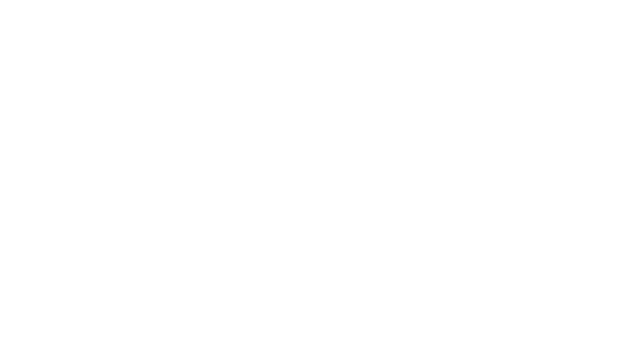
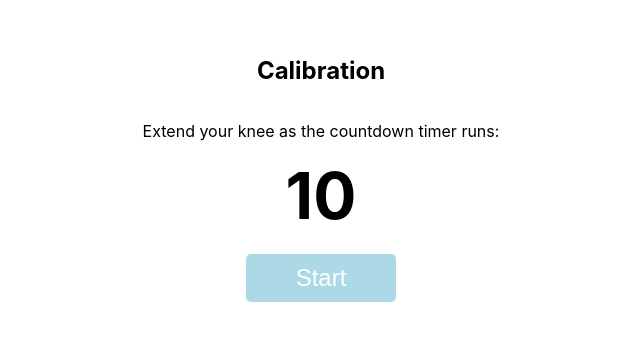
Before and after one commit to amy-al/smart-knee-brace, a React (Create React App) app: page /calibration in a window 1280 px wide. Before the commit this address had no page. Shown: the part 231-572 px from the top of the page, without its empty margins (319-959 px from the left). Built offline with nearby package versions, Linux system fonts and the light colour scheme.

Commit message:
update: added claibration window

```diff
--- a/src/App.js
+++ b/src/App.js
@@ -4,6 +4,7 @@
 import Home from './pages/Home';
 import Stretch_sensor from './pages/stretch_sensor';
 import Video from './pages/Video'
+import Calibration from './pages/Calibration';
 
 function App() {
 return (
@@ -16,6 +17,7 @@
             <Route exact path="/" element={<Home />}></Route>
             <Route path="/stretch" element={<Stretch_sensor />}></Route>
             <Route path="/video" element={<Video />}></Route>
+            <Route path="/calibration" element={<Calibration />}></Route>
         </Routes>
         </Router>
     </>
--- /dev/null
+++ b/src/pages/Calibration.css
@@ -0,0 +1,34 @@
+.calibration-container {
+    display: flex;
+    flex-direction: column;
+    align-items: center;
+    justify-content: center;
+    height: 100vh;
+    text-align: center;
+  }
+
+  .timer {
+    font-size: 4rem;
+    font-weight: bold;
+    margin-bottom: 20px;
+  }
+
+  .calibration-value {
+    font-size: 2rem;
+    margin-bottom: 10px;
+  }
+
+  .start-timer,
+  .reset-timer {
+    padding: 10px 20px;
+    font-size: 1.5rem;
+    background-color: lightblue;
+    border: none;
+    border-radius: 5px;
+    cursor: pointer;
+  }
+
+  .start-timer:hover,
+  .reset-timer:hover {
+    background-color: skyblue;
+  }
--- /dev/null
+++ b/src/pages/Calibration.js
@@ -0,0 +1,66 @@
+import React, { useState, useEffect } from 'react';
+import './Calibration.css';
+
+const Calibration = ({stretch_value}) => {
+  const [countdown, setCountdown] = useState(10); // Countdown timer value
+  const [calibrationValue, setCalibrationValue] = useState(null); // Store fully extended value
+  const [paused, setPaused] = useState(true);
+
+  useEffect(() => {
+    let timer;
+
+    // Logic to handle countdown timer
+    if (!paused && countdown !== 0) {
+      timer = setInterval(() => {
+        setCountdown((prevCountdown) => prevCountdown - 1);
+      }, 1000);
+    }
+
+    const currentValue = stretch_value; /* Retrieve the current knee brace value */
+    setCalibrationValue(currentValue);
+
+    if (countdown === 0) {
+      localStorage.setItem('CalibrationValue', currentValue);
+    }
+
+    // Cleanup timer when component unmounts
+    return () => clearInterval(timer);
+  }, [countdown, paused]);
+
+  const handleStartTimer = () => {
+    setPaused(false);
+  };
+
+  const handleResetTimer = () => {
+    setCountdown(10);
+    setPaused(true);
+    setCalibrationValue(null); // Reset the calibration value
+  };
+
+  return (
+    <div className="calibration-container">
+      <h2>Calibration</h2>
+      {countdown === 0 ? (
+        <div>
+          <p className="calibration-value">Calibration value: {calibrationValue}</p>
+          <button className="reset-timer" onClick={handleResetTimer}>
+            Reset
+          </button>
+        </div>
+      ) : (
+        <div>
+          <p>Extend your knee as the countdown timer runs:</p>
+          <div className="timer">{countdown}</div>
+          {countdown != 10 && <p className="calibration-value">Calibration value: {calibrationValue}</p>}
+        </div>
+      )}
+      {countdown === 10 && (
+        <button className="start-timer" onClick={handleStartTimer}>
+          Start
+        </button>
+      )}
+    </div>
+  );
+};
+
+export default Calibration;
--- a/src/pages/Home.js
+++ b/src/pages/Home.js
@@ -46,6 +46,10 @@
           {/* Endpoint to route to About component */}
           <Link to="/video">Video With Timer</Link>
         </li>
+        <li>
+          {/* Endpoint to route to About component */}
+          <Link to="/calibration">Calibrate</Link>
+        </li>
       </ul>
     </div>
   );
--- a/src/pages/gauge.js
+++ b/src/pages/gauge.js
@@ -2,6 +2,10 @@
 import { arc } from "d3-shape"
 import { scaleLinear } from "d3-scale"
 import { format } from "d3-format"
+
+const [countdown, setCountdown] = useState(10); // Countdown timer value
+const [calibrationValue, setCalibrationValue] = useState(null); // Store fully extended value
+const [paused, setPaused] = useState(true);
 
 const Gauge = ({
   value=50,
--- a/src/pages/stretch_sensor.js
+++ b/src/pages/stretch_sensor.js
@@ -8,6 +8,8 @@
 import { arc } from "d3-shape"
 import { scaleLinear } from "d3-scale"
 import { format } from "d3-format"
+
+import Calibration from './Calibration';
 
 
 function isWebBLEAvailable(){
@@ -185,6 +187,7 @@
       <div>
         < Gauge>
         </Gauge>
+        <Calibration stretch_value={readingDisplay}></Calibration>
         {/* <GaugeChart id="stretch-gauge"
           nrOfLevels={20}
           percent={(sensorReading - 2) / 4}
```
